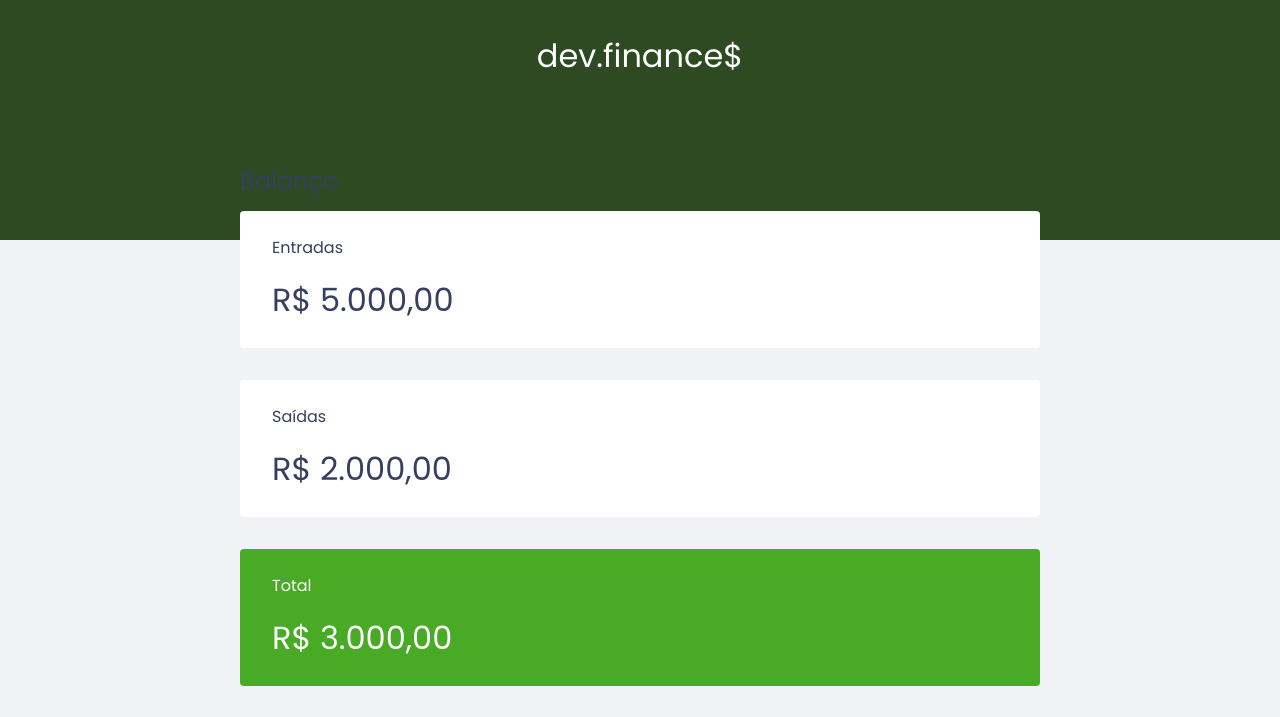
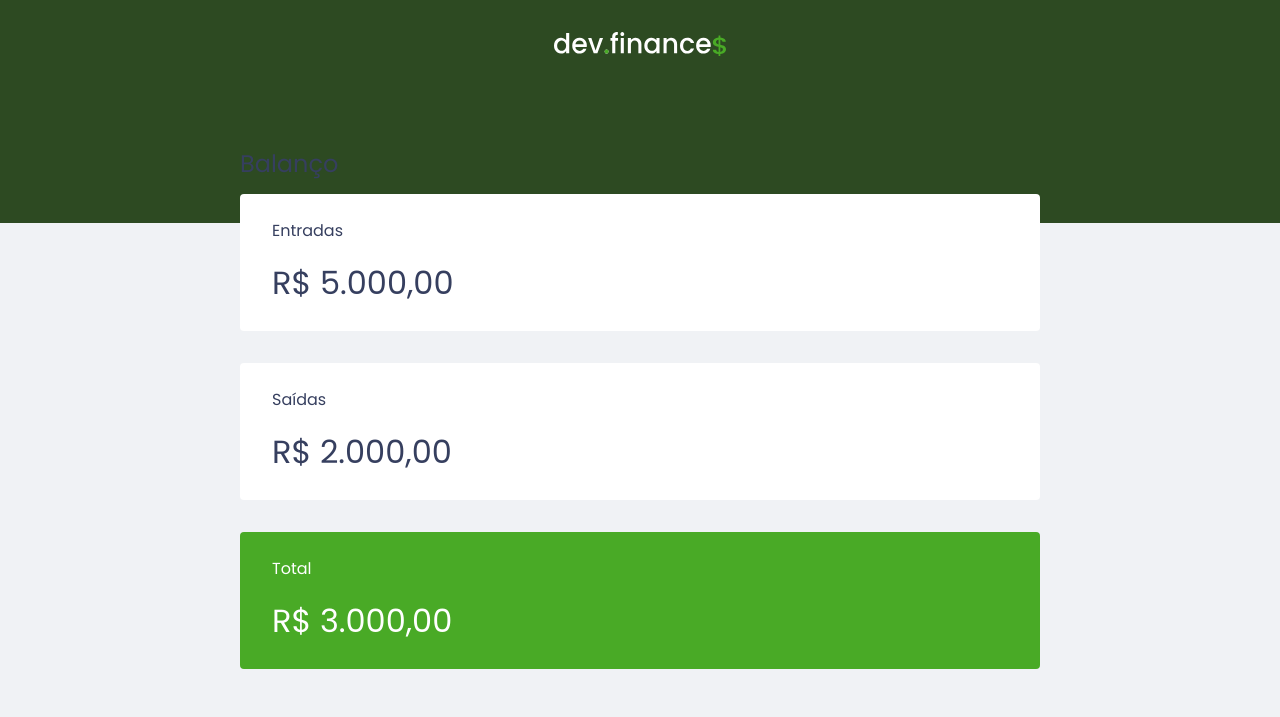
Before and after one commit to BraianNicolao/Discover-financeiro, a plain HTML site: page index.html in a window 1280 px wide. Shown: the top 717 px of the page. Drawn offline with Linux system fonts and the light colour scheme.

Commit message:
Adicionando pasta assets

```diff
--- a/index.html
+++ b/index.html
@@ -12,7 +12,7 @@
   </head>
   <body>
     <header>
-      <h1 id="logo">dev.finance$</h1>
+      <img src="./assets/logo.svg" alt="Logo Dev Finaice">
     </header>
 
     <main class="container">
```
Also changed, not shown: assets/expense.svg (added), assets/income.svg (added), assets/logo.svg (added), assets/minus.svg (added), assets/plus.svg (added), assets/total.svg (added).
